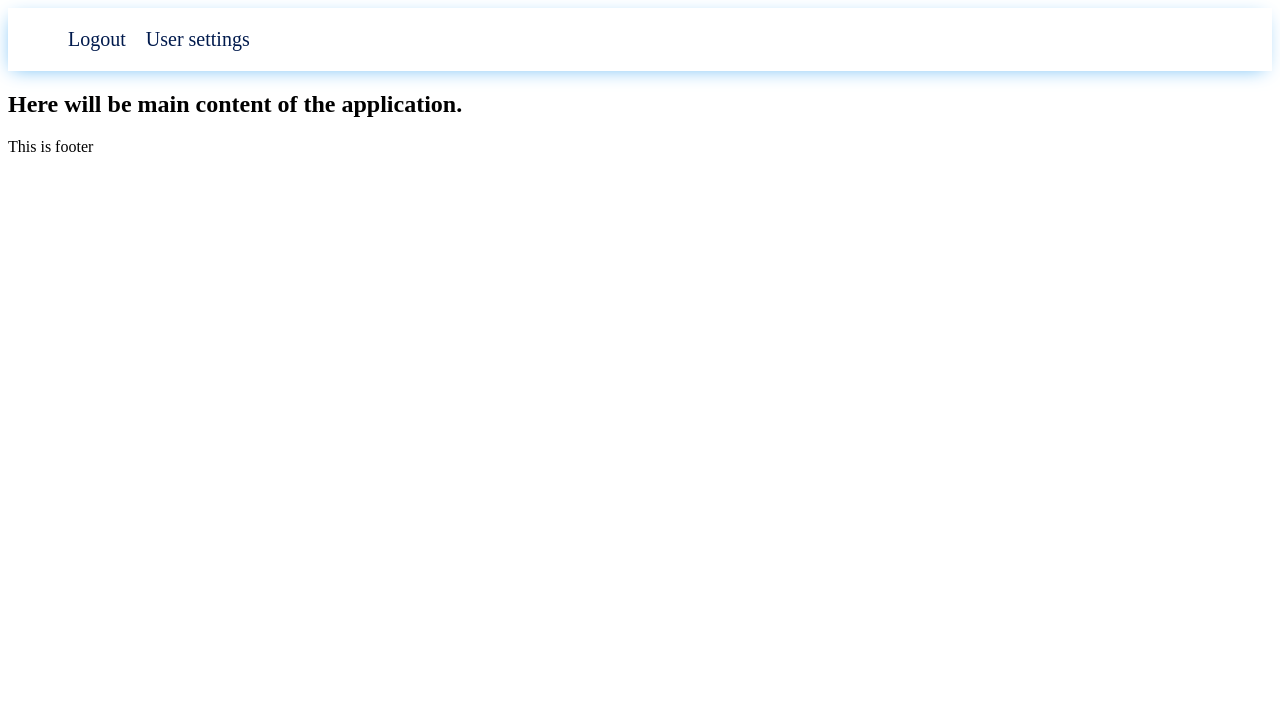
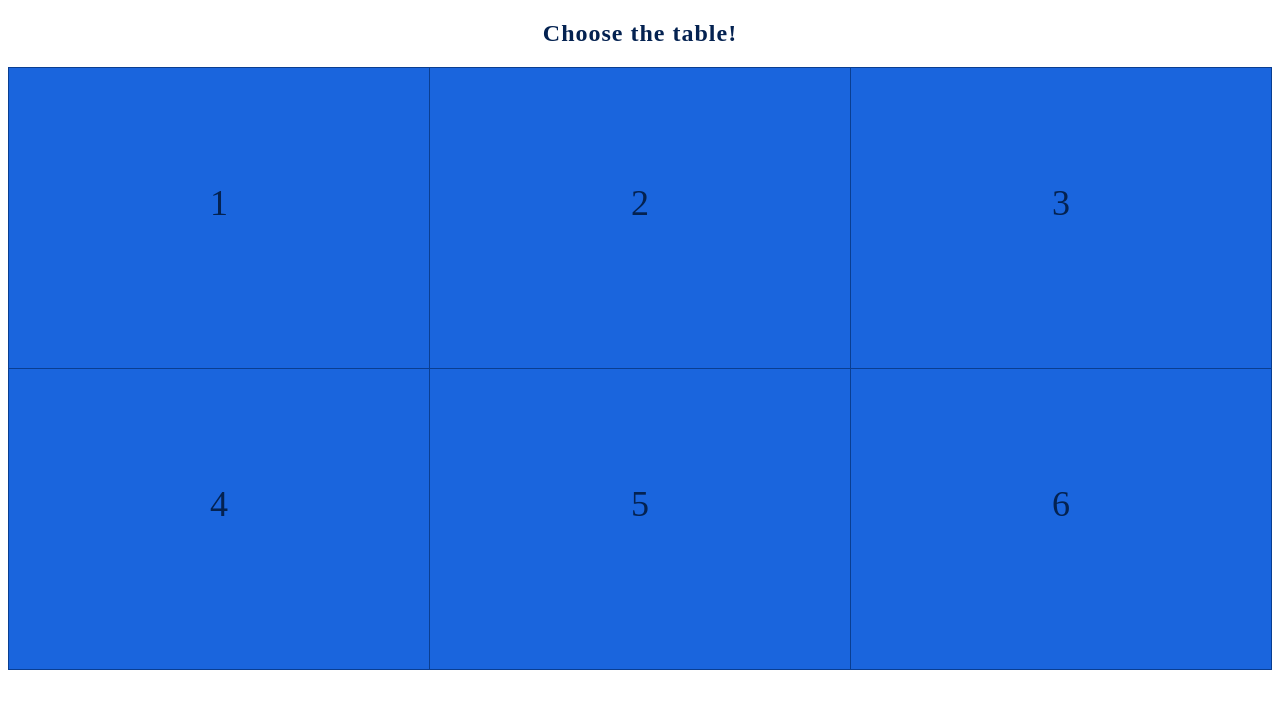
Before and after one commit to Scoripon/WebApp, an Angular app in the folder WebApplication123/ClientApp/: page /tables in a window 1280 px wide. Before the commit this address led to /home. Shown: the top 708 px of the page. Built offline with nearby package versions, Linux system fonts and the light colour scheme; sample sign-in values are in the browser's storage.

Commit message:
Dodao sam tables komponentu, namestio da prilikom promene korisnika po default-u u formi tip bude "Admin" i da se podaci za korisnika koji je ulogovan automatski update-ju nakon promene.

```diff
--- a/WebApplication123/ClientApp/src/app/_services/user-authentication.service.ts
+++ b/WebApplication123/ClientApp/src/app/_services/user-authentication.service.ts
@@ -6,7 +6,7 @@ import { User } from '../_models/user';
 
 @Injectable()
 export class UserAuthenticationService {
-    private currentUserSubject: BehaviorSubject<User>;
+    public currentUserSubject: BehaviorSubject<User>;
     public currentUser: Observable<User>;
 
     constructor(private http: HttpClient) {
--- a/WebApplication123/ClientApp/src/app/app.module.ts
+++ b/WebApplication123/ClientApp/src/app/app.module.ts
@@ -13,6 +13,7 @@ import { HomeComponent } from './home/home.component';
 import { UserSettingsComponent } from './home/userSettings/userSettings.component';
 import { EditUserComponent } from './home/userSettings/editUser/editUser.component';
 import { LoginComponent } from './login/login.component';
+import { TablesComponent } from './tables/tables.component';
 
 // Services
 import { UserService } from './_services/user.service';
@@ -26,6 +27,7 @@ const appRoutes: Routes = [
     { path: 'register', component: RegisterComponent },
     // Routes that are protected
     { path: 'home', component: HomeComponent, canActivate: [AuthGuard] },
+    { path: 'tables', component: TablesComponent, canActivate: [AuthGuard] },
     { path: 'settings', component: UserSettingsComponent, canActivate: [AuthGuard] },
 
     // otherwise redirect to login
@@ -39,7 +41,8 @@ const appRoutes: Routes = [
     HomeComponent,
     UserSettingsComponent,
     LoginComponent,
-    EditUserComponent
+    EditUserComponent,
+    TablesComponent
   ],
   imports: [
     BrowserModule,
--- a/WebApplication123/ClientApp/src/app/home/home.component.html
+++ b/WebApplication123/ClientApp/src/app/home/home.component.html
@@ -6,12 +6,18 @@
                     {{currentUser['firstname'] }}
                     {{ currentUser['lastname']}}
                 </li>
+                <li class="user-info">
+                    Selected table is: {{selectedTables[0].tableId }}
+                </li>
                 <li >
                     <a (click)="logout()">Logout</a>
                 </li>
                 <li>
                     <!-- target="_blank" means open in new window -->
-                    <a routerLink="/settings">User settings</a>
+                    <a routerLink="/settings"><i class="icon-users"></i>Settings</a>
+                </li>
+                <li>
+                    <a routerLink="/tables"><i class="icon-food"></i>Tables</a>
                 </li>
             </ul>
         </nav>
--- a/WebApplication123/ClientApp/src/app/home/home.component.scss
+++ b/WebApplication123/ClientApp/src/app/home/home.component.scss
@@ -1,12 +1,13 @@
 .main-container {
 
     .nav-container {
+        background-color: rgb(30, 69, 132);
 
         nav {
             padding: 10px;
             box-shadow: -2px 4px 19px -6px #66b9f4;
             font-size: 20px;
-            color: #616a7a;
+            color: #fff;
 
             ul {
                 margin: unset;
@@ -23,7 +24,7 @@
 
                 a {
                     text-decoration: none !important;
-                    color: #001a4d;
+                    color: #fff;
                     cursor: pointer;
 
                     &:hover {
--- a/WebApplication123/ClientApp/src/app/home/home.component.ts
+++ b/WebApplication123/ClientApp/src/app/home/home.component.ts
@@ -1,6 +1,6 @@
 import { Component, OnInit } from '@angular/core';
 import { UserAuthenticationService } from '../_services/user-authentication.service';
-import { Router } from '@angular/router';
+import { Router, ActivatedRoute } from '@angular/router';
 import { User } from '../_models/user';
 import { Subscription } from 'rxjs';
 
@@ -15,9 +15,13 @@ export class HomeComponent implements OnInit {
     currentUser: User;
     currentUserSubscription: Subscription;
 
+    private tableSubscription: Subscription;
+    selectedTables = [];
+
     constructor(
         private authentication: UserAuthenticationService,
-        private router: Router
+        private router: Router,
+        private activatedRoute: ActivatedRoute
     ) {
         this.currentUserSubscription = this.authentication.currentUser.subscribe(user => {
             this.currentUser = user;
@@ -25,6 +29,15 @@ export class HomeComponent implements OnInit {
     }
 
     ngOnInit() {
+        /*
+            =========================================================
+                Subscribe on data that is sent from Tables component
+            =========================================================
+        */
+        this.tableSubscription = this.activatedRoute.queryParams.subscribe(table => {
+            this.selectedTables.push(table);
+            console.log('Table number is ', table);
+        });
     }
 
     logout() {
--- a/WebApplication123/ClientApp/src/app/home/userSettings/editUser/editUser.component.ts
+++ b/WebApplication123/ClientApp/src/app/home/userSettings/editUser/editUser.component.ts
@@ -40,7 +40,7 @@ export class EditUserComponent implements OnInit {
             username: [this.userToEdit.username, Validators.required],
             password: ['', Validators.compose([Validators.required, Validators.minLength(4)])],
             confirmPassword: ['', Validators.required],
-            type: [this.userToEdit.type, Validators.required]
+            type: ['Admin', Validators.required]
         });
     }
 
@@ -74,7 +74,6 @@ export class EditUserComponent implements OnInit {
                 console.log('USER EDITED', data);
                 this.userEdited.emit(true);
                 // this.alertService.success('Registration successful', true);
-                // this.router.navigate(['/login']);
             },
             error => {
                 console.log(error);
--- a/WebApplication123/ClientApp/src/app/home/userSettings/userSettings.component.ts
+++ b/WebApplication123/ClientApp/src/app/home/userSettings/userSettings.component.ts
@@ -35,6 +35,7 @@ export class UserSettingsComponent implements OnInit {
         this.userService.getAllUsers().subscribe(
             data => {
                 this.allUsers = data;
+                this.updateCurrentUser();
                 console.log(data);
             },
             error => {}
@@ -63,4 +64,13 @@ export class UserSettingsComponent implements OnInit {
         }
         this.openEdit = false;
     }
+
+    updateCurrentUser() {
+        this.allUsers.forEach(user => {
+            if (user.id_user === this.currentUser.id_user) {
+                localStorage.setItem('currentUser', JSON.stringify(user));
+                this.authentication.currentUserSubject.next(user);
+            }
+        });
+    }
 }
--- a/WebApplication123/ClientApp/src/app/login/login.component.ts
+++ b/WebApplication123/ClientApp/src/app/login/login.component.ts
@@ -62,7 +62,7 @@ export class LoginComponent implements OnInit {
       .subscribe(
         data => {
             if (data) {
-                this.router.navigate(['/home']);
+                this.router.navigate(['/tables']);
             } else {
                 this.authFailed = true;
             }
@@ -72,6 +72,5 @@ export class LoginComponent implements OnInit {
           this.alertService.error(error);
           this.loading = false;
         });
-
   }
 }
--- /dev/null
+++ b/WebApplication123/ClientApp/src/app/tables/tables.component.html
@@ -0,0 +1,6 @@
+<div class="tables-section">
+    <h2>Choose the table!</h2>
+    <div class="tables-container">
+        <div class="table" *ngFor="let table of tables;" (click)="chooseTable(table)"><label>{{table}}</label></div>
+    </div>
+</div>
--- /dev/null
+++ b/WebApplication123/ClientApp/src/app/tables/tables.component.scss
@@ -0,0 +1,40 @@
+.tables-section {
+    text-align: center;
+
+    h2 {
+        color: #042251;
+        letter-spacing: 1px;
+    }
+
+    .tables-container {
+        display: grid;
+        grid-template-columns: 1fr 1fr 1fr;
+        font-size: 36px;
+        border-bottom: 1px solid #0a3e91;
+        border-right: 1px solid #0a3e91;
+
+        .table {
+            height: 300px;
+            border-top: 1px solid #0a3e91;
+            border-left: 1px solid #0a3e91;
+            background-color: rgb(26, 101, 221);
+            cursor: pointer;
+
+            &:hover {
+                background-color: rgb(109, 163, 249);
+                font-size: 42px;
+
+                label {
+                    color: #ffff;
+                }
+            }
+
+            label {
+                display: block;
+                margin-top: 114px;
+                cursor: pointer;
+                color: #042251;
+            }
+        }
+    }
+}
--- /dev/null
+++ b/WebApplication123/ClientApp/src/app/tables/tables.component.ts
@@ -0,0 +1,32 @@
+import { Component, OnInit } from '@angular/core';
+import { Router } from '@angular/router';
+
+@Component({
+  selector: 'app-tables',
+  templateUrl: './tables.component.html',
+  styleUrls: ['./tables.component.scss']
+})
+export class TablesComponent implements OnInit {
+
+    tables = [1, 2, 3, 4, 5, 6];
+
+    constructor(
+        private router: Router
+    ) { }
+
+    ngOnInit() {
+    }
+
+    chooseTable(table) {
+        /*
+            ==============================================================================
+                When user select table, navigate to home component and send table data
+            ==============================================================================
+        */
+        this.router.navigate(['/home'], {
+            queryParams: {
+                'tableId': table
+            }
+        });
+    }
+}
```
